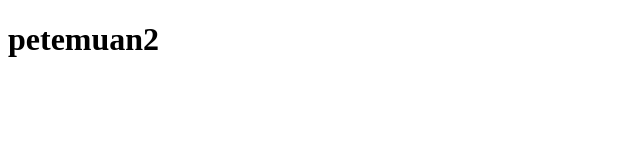
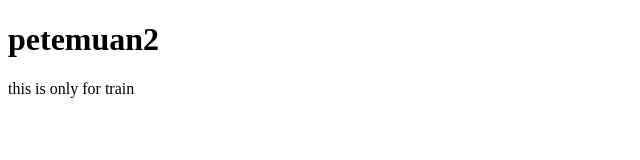
Before and after one commit to teguh-zet/pertemuan2, a plain HTML site: page index.html in a window 1280 px wide. Shown: the whole page, without its empty margins (0-640 px from the left). Drawn offline with Linux system fonts and the light colour scheme.

Commit message:
Update index.html

```diff
--- a/index.html
+++ b/index.html
@@ -7,5 +7,8 @@
 </head>
 <body>
     <h1>petemuan2</h1>
+    <p>
+        this is only for train
+    </p>
 </body>
 </html>
```
